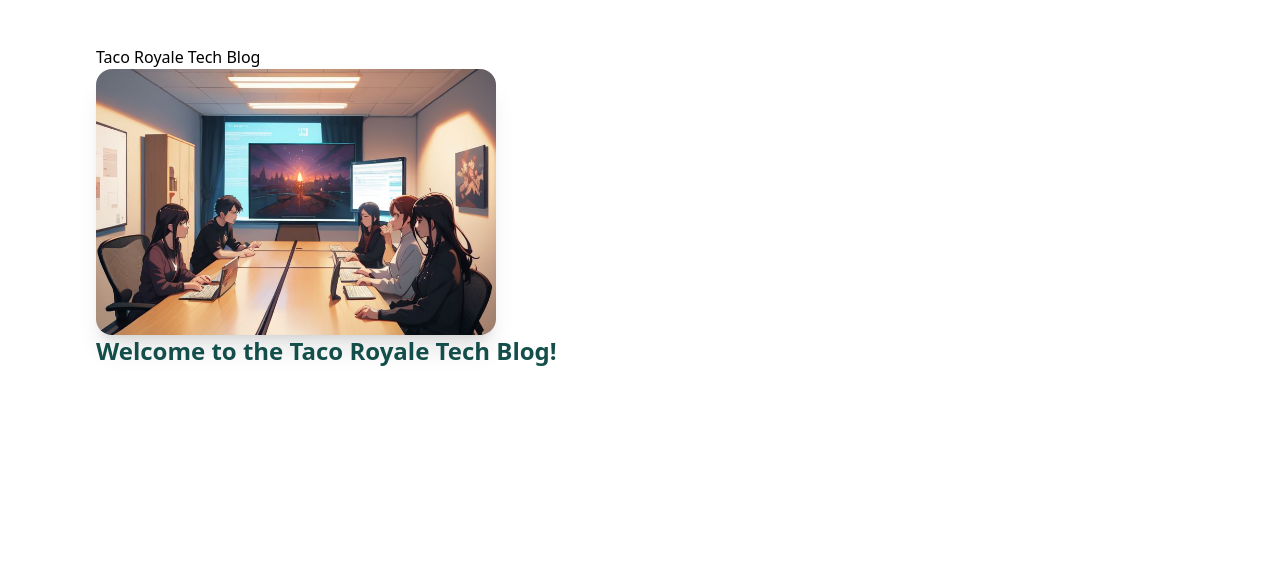
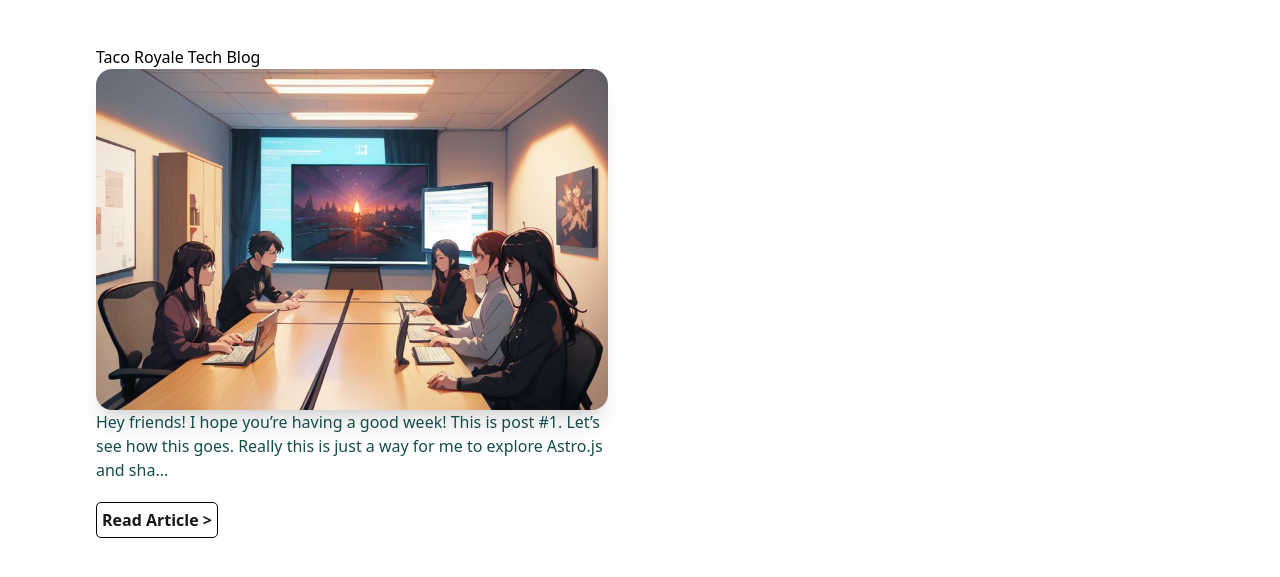
Before and after one commit to timmparsons/tacoroyaleblog, an Astro site: page /blog in a window 1280 px wide. Shown: the part 117-694 px from the top of the page. Built offline with nearby package versions, Linux system fonts and the light colour scheme; Astro itself is replaced by a stand-in of ours.

Commit message:
updated styling on post list page

```diff
--- a/src/components/Post.astro
+++ b/src/components/Post.astro
@@ -1,6 +1,7 @@
 ---
 import type { CollectionEntry } from "astro:content";
 import { Image } from "astro:assets";
+import { Button } from "Button:astro"
 type Props = {
   post: CollectionEntry<'posts'>;
 }
@@ -9,22 +10,23 @@ const { post } = Astro.props;
 ---
 
 <article>
-  <a href={`/blog/${post.slug}`}>
     <Image
       src={post.data.image}
-      width={400}
+      width={600}
       height={400 / 1.5}
       alt={post.data.title}
       class="rounded-2xl shadow-xl md-4 aspect-thumbnail object-cover"
     />
-  </a>
-  <a
+    <p class="text-teal-900">{post.body.trim().slice(0, 150)}...</p>
+		<a
     href={`/blog/${post.slug}`}
-    class="text-2xl text-zinc-900 font-semibold inline-block"
+    class="text-zinc-900 font-semibold inline-block"
     >
-    <h2 class="text-teal-900">{post.data.title}</h2>
-  </a>
-  <!-- <p class="text-zinc-500 text-2xl line-clamp-2">
-    {post.body}
-  </p> -->
+	<button class="alert border border-black rounded-[5px] p-[5px] mt-5">Read Article ></button>
 </article>
+
+<script>
+	const button = document.querySelector('button.alert')
+	button.addEventListener('click', () => {
+	console.log('Clicked')})
+</script>
--- a/src/pages/blog.astro
+++ b/src/pages/blog.astro
@@ -6,7 +6,6 @@ import Layout from "../layouts/Layout.astro";
 import PostList from "../components/PostList.astro";
 
 const posts = await getCollection("posts");
-
 ---
 
 <Layout title="Blog | Taco Royale Tech.">
```
